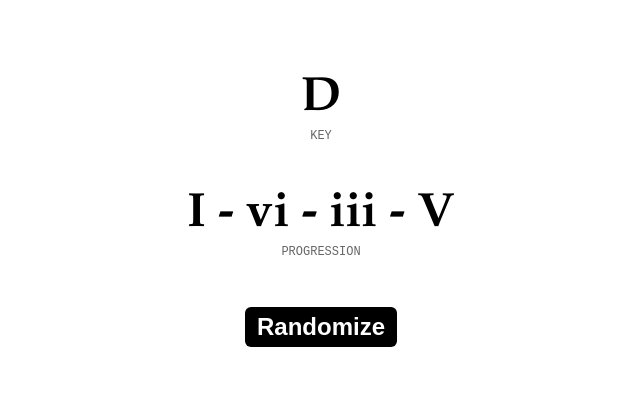
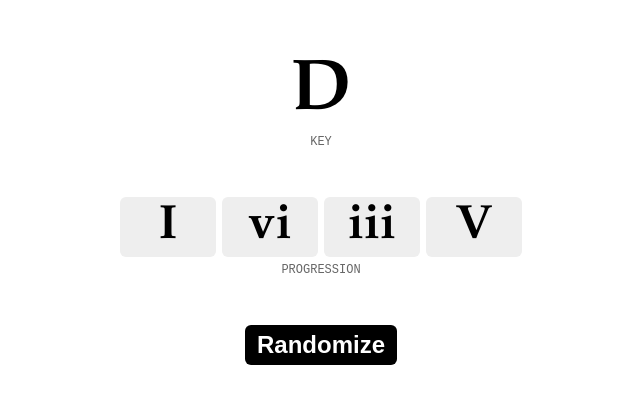
Before and after one commit to frankalbenesius/chords, a React (Vite) app: page / in a window 1280 px wide. Shown: the part 189-592 px from the top of the page, without its empty margins (319-959 px from the left). Built offline with nearby package versions, Linux system fonts and the light colour scheme.

Commit message:
Add styles

```diff
--- a/src/App.tsx
+++ b/src/App.tsx
@@ -105,7 +105,13 @@ const ProgressionSection: React.FC<{
 }> = ({ progression }) => {
   return (
     <section className="section progression">
-      <div className="content">{progression.join(" - ")}</div>
+      <div className="content">
+        {progression.map((chord, index) => (
+          <div key={index} className="chord">
+            {chord}
+          </div>
+        ))}
+      </div>
       <div className="label">progression</div>
     </section>
   );
--- a/src/index.css
+++ b/src/index.css
@@ -48,11 +48,15 @@ html {
 .section .content {
   font-size: 2rem;
   font-weight: 700;
-  margin: 0;
   display: flex;
   flex-direction: row;
-  justify-content: start;
+  justify-content: center;
   line-height: 1;
+  gap: 0.25rem;
+}
+
+.key .content {
+  font-size: 3rem;
 }
 
 .section .label {
@@ -60,6 +64,18 @@ html {
   font-family: monospace;
   font-size: 0.5rem;
   color: #666;
+}
+
+.section .chord {
+  flex: 0 0 3rem;
+  background: red;
+  display: flex;
+  justify-content: center;
+  align-items: center;
+  flex-direction: row;
+  background-color: #eee;
+  padding: 0.25rem 0.5rem;
+  border-radius: 0.25rem;
 }
 
 button {
```
